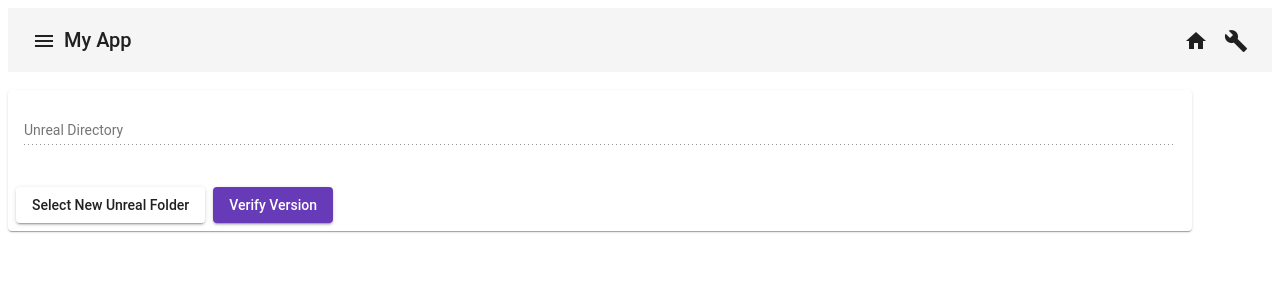
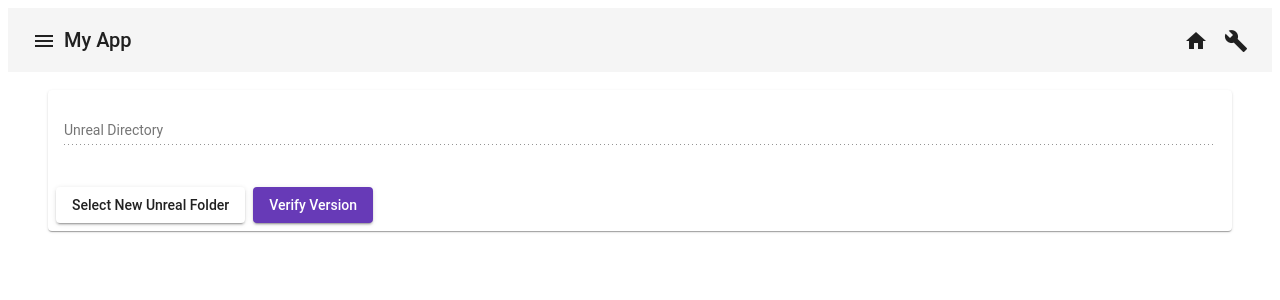
Before and after one commit to SebastianSilvaDev/UnrealTauriTool, an Angular app: page / in a window 1280 px wide. Shown: the top 300 px of the page. Built offline with nearby package versions, Linux system fonts and the light colour scheme.

Commit message:
Add Container with selectors

```diff
--- a/src/app/views/settings-view/settings-view.component.html
+++ b/src/app/views/settings-view/settings-view.component.html
@@ -1,5 +1,6 @@
 <app-nav-bar></app-nav-bar>
 <br/>
+<div class="container" down center>
     <mat-card class="full-width">
         <mat-card-content>
             <mat-form-field class="full-width">
@@ -18,3 +19,4 @@
             </button>
         </mat-card-actions>
     </mat-card>
+</div>
--- a/src/style.css
+++ b/src/style.css
@@ -1 +1,17 @@
-@import '../node_modules/@angular/material/prebuilt-themes/deeppurple-amber.css'
+.container {
+    display: flex;
+}
+
+.container[right] {
+    flex-direction: row;
+}
+
+.container[down] {
+    flex-direction: column;
+}
+
+.container[center] {
+    width: auto;
+    align-items: center;
+    justify-content: center;
+}
```
Lines whose indentation alone changed are shown as unchanged.
